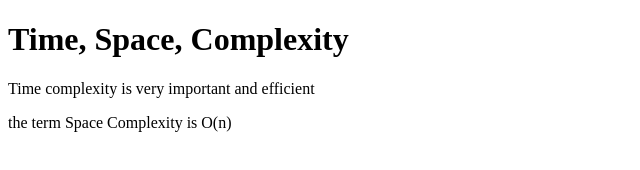
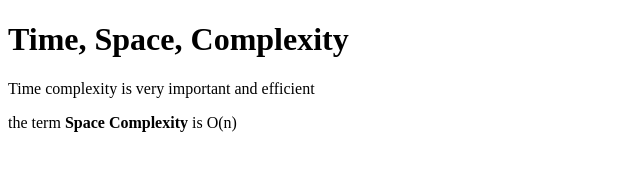
Before and after one commit to acciojob/time-and-space-complexity-Himanshu9425, a website: page main.html in a window 1280 px wide. Shown: the full height of the page, 0-640 px from the left. Drawn offline with Linux system fonts and the light colour scheme.

Commit message:
created a submission

```diff
--- a/main.html
+++ b/main.html
@@ -9,7 +9,7 @@
 <body>
 	<h1>Time, Space, Complexity </h1>
 	<p> Time complexity is very important and efficient</p>
-	<p>the term <bold>Space Complexity</bold> is O(n)</p>
+	<p>the term <b>Space Complexity</b> is O(n)</p>
 	<!-- the entire body must be written by student -->
     <script type="text/javascript" src="./script.js">
 </script>
```
